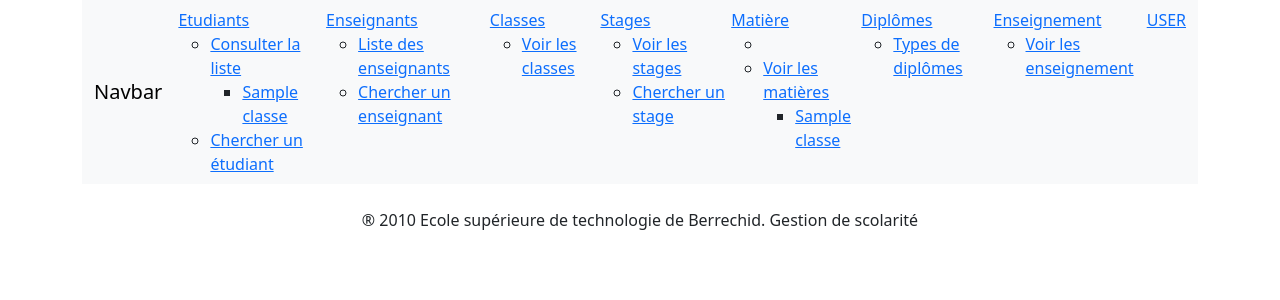
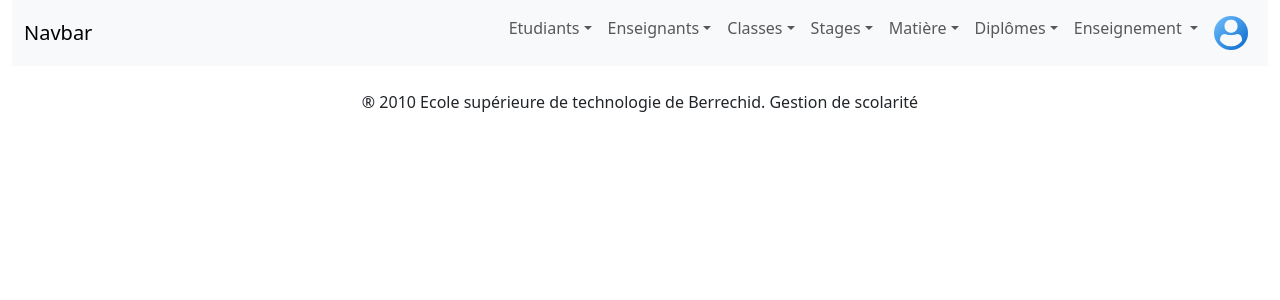
Before and after one commit to jonathan295/Devoir-PHP, a PHP site: page /index.php in a window 1280 px wide. Shown: the top 300 px of the page. Run offline with PHP 8.4, Linux system fonts and the light colour scheme; tables that the repository leaves empty or names only in its code hold one stand-in row (values such as "Sample post").

Commit message:
mise à jour de la navbar

```diff
--- a/pages/header.php
+++ b/pages/header.php
@@ -96,136 +96,179 @@ if(isset($_POST['mdp'])){
 	<meta name="viewport" content="width=device-width, initial-scale=1.0">
 	<link href="https://cdn.jsdelivr.net/npm/bootstrap@5.3.0-alpha1/dist/css/bootstrap.min.css" rel="stylesheet">
 	<title>Document</title>
+	<style>
+		.dropdown:hover > .dropdown-menu, .dropend:hover > .dropdown-menu{
+			display: block;
+			margin-top: 1%;
+		}
+		.dropend:hover > .dropdown-menu{
+			position: absolute;
+			top: 0;
+			left: 100%;
+			margin-top: 1%;
+		}
+	</style>
 </head>
 <body>
-	<div class="container">
+	<div class="container-fluid">
 		<nav class="navbar navbar-expand-lg bg-body-tertiary">
 			<div class="container-fluid">
 					<a class="navbar-brand" href="#">Navbar</a>
 					<button class="navbar-toggler" type="button" data-bs-toggle="collapse" data-bs-target="#navbarNavDropdown" aria-controls="navbarNavDropdown" aria-expanded="false" aria-label="Toggle navigation">
 					<span class="navbar-toggler-icon"></span>
 					</button>
-					<div class="collapse navbar-collapse" id="navbarNavDropdown">
+					<div class="collapse navbar-collapse justify-content-end" id="navbarNavDropdown">
 						<ul class="navbar-nav">
-							<li>
-        				        <a href="" class="">Etudiants</a>
-								<ul class="" style="">
-									<li><a href="">Consulter la liste</a>
-										<ul class="">
+							<li class="nav-item dropdown">
+        				        <a class="nav-link dropdown-toggle" href="#" role="button" data-bs-toggle="dropdown" aria-expanded="false">Etudiants</a>
+								<ul class="dropdown-menu">
+									<li class="nav-item dropend">
+										<a class="nav-link dropdown-toggle" href="#" role="button" data-bs-toggle="dropdown" aria-expanded="false">Consulter la liste</a>
+										<ul class="dropdown-menu">
 										<?php
         				                    $results=req_mysql($conn,"SELECT DISTINCT nom FROM classe",[], PDO::FETCH_ASSOC);
 											foreach ($results as $result){
-											    echo '<li><a href="listeEtudiant.php?nomcl='.$result['nom'].'">'.$result['nom'].'</a></li>';
+											    echo '<li><a class="nav-link dropdown-item" href="listeEtudiant.php?nomcl='.$result['nom'].'">'.$result['nom'].'</a></li>';
 											}
 										?>
 										</ul>
 									</li>
 									<?php if(isset($_SESSION['admin']) or isset($_SESSION['prof'])){/*!(isset($_SESSION['prof'])) and !(isset($_SESSION['public'])) and !(isset($_SESSION['etudiant']))*/
-									    echo '<li><a href="afficher_note.php">Consulter les notes</a>
-											<ul class="">';
+									    echo '<li class="nav-item dropend"><a class="nav-link dropdown-toggle" href="#" role="button" data-bs-toggle="dropdown" aria-expanded="false" href="afficher_note.php">Consulter les notes</a>
+											<ul class="dropdown-menu">';
 												foreach($datas as $data){
-												echo '<li><a href="afficher_note.php?nomcl='.$data['nom'].'">'.$data['nom'].'</a></li>';
+												echo '<li class="nav-item"><a class="nav-link dropdown-item" href="afficher_note.php?nomcl='.$data['nom'].'">'.$data['nom'].'</a></li>';
 												}
 										echo '</ul></li>';
-								if(!isset($_SESSION['prof'])){ echo '<li><a href="Ajout_etudiant.php">Ajouter un etudiant</a></li>';
+								if(!isset($_SESSION['prof'])){ echo '<li class="nav-item"><a class="nav-link" href="Ajout_etudiant.php">Ajouter un etudiant</a></li>';
 									} }
-								if(isset($_SESSION['etudiant'])){ echo '<li><a href="note_etudiant.php">Consulter les notes</a></li>'; } ?>
-									<li><a href="chercher_eleve.php?cherche_eleve=true">Chercher un étudiant</a></li>
+								if(isset($_SESSION['etudiant'])){ echo '<li class="nav-item"><a class="nav-link" href="note_etudiant.php">Consulter les notes</a></li>'; } ?>
+									<li class="nav-item"><a class="nav-link" href="chercher_eleve.php?cherche_eleve=true">Chercher un étudiant</a></li>
 								</ul>
 							</li>
-							<li>
-        				        <a href="#">Enseignants</a>
-								<ul class="niveau2" >
-									<li><a href="afficher_prof.php">Liste des enseignants</a></li>
+							<li class="nav-item dropdown">
+        				        <a class="nav-link dropdown-toggle" href="#" role="button" data-bs-toggle="dropdown" aria-expanded="false">Enseignants</a>
+								<ul class="dropdown-menu">
+									<li class="nav-item"><a class="nav-link dropdown-item" href="afficher_prof.php">Liste des enseignants</a></li>
 									<?php
         				                if((isset($_SESSION['admin'])) or (isset($_SESSION['prof']))){
-									        if(!isset($_SESSION['prof'])){echo '<li><a href="ajout_prof.php">Ajouter un enseignant</a></li>';}
+									        if(!isset($_SESSION['prof'])){echo '<li class="nav-item"><a class="nav-link dropdown-item" href="ajout_prof.php">Ajouter un enseignant</a></li>';}
 									    }
 									?>
-									<li>
-        				                <a href="chercher_prof.php?cherche_prof=true">Chercher un enseignant</a>
+									<li class="nav-item">
+        				                <a class="nav-link dropdown-item" href="chercher_prof.php?cherche_prof=true">Chercher un enseignant</a>
         				            </li>
 								</ul>
 							</li>
 							<?php
         				        $datas=req_mysql($conn,"SELECT DISTINCT nom FROM classe", [], PDO::FETCH_ASSOC);
-        				        echo '<li><a href="#">Classes</a><ul class=""><li><a href="affiche_classe.php">Voir les classes</a></li>';
+        				        echo '<li class="nav-item dropdown">
+									<a class="nav-link dropdown-toggle" href="#" role="button" data-bs-toggle="dropdown" aria-expanded="false" href="#">Classes</a>
+									<ul class="dropdown-menu">
+									<li class="nav-item">
+										<a class="nav-link dropdown-item" href="affiche_classe.php">Voir les classes</a>
+									</li>';
         				        if(!isset($_SESSION['admin'])){
         				            echo '</ul>';
         				        }else{
-        				            echo '<li><a href="ajout_classe.php">Ajouter une classe</a></li></ul></li>';
+        				            echo '<li class="nav-item"><a class="nav-link dropdown-item" href="ajout_classe.php">Ajouter une classe</a></li></ul></li>';
         				        }
         				    ?>
-							<li><a href="#">Stages</a>
-									<ul class="niveau2" >
-										<li><a href="afficher_stage.php">Voir les stages</a></li>
-									<?php if(isset($_SESSION['admin'])){ echo '<li><a href="ajout_stage.php">Ajouter un stage</a></li>'; } ?>
-										<li><a href="chercher_stage.php?cherche_stage=true">Chercher un stage</a></li>
+							<li class="nav-item dropdown">
+								<a class="nav-link dropdown-toggle" href="#" role="button" data-bs-toggle="dropdown" aria-expanded="false">Stages</a>
+								<ul class="dropdown-menu" >
+									<li class="nav-item"><a class="nav-link dropdown-item" href="afficher_stage.php">Voir les stages</a></li>
+								<?php if(isset($_SESSION['admin'])){ echo '<li class="nav-item"><a class="nav-link dropdown-item" href="ajout_stage.php">Ajouter un stage</a></li>'; } ?>
+									<li class="nav-item"><a class="nav-link dropdown-item" href="chercher_stage.php?cherche_stage=true">Chercher un stage</a></li>
 								</ul>
 							</li>
-							<?php if(isset($_SESSION['admin']) or isset($_SESSION['prof'])){ echo '<li><a href="#">Conseil</a>
-									<ul class="niveau2" >';
-									echo '<li><a href="affiche_conseil.php">Voir les conseils</a></li>';
-									if(isset($_SESSION['admin'])){ echo '<li><a href="ajout_conseil.php">Ajouter un conseil</a></li>'; }
+							<?php if(isset($_SESSION['admin']) or isset($_SESSION['prof'])){
+								echo '<li class="nav-item dropdown">
+										<a class="nav-link dropdown-toggle" href="#" role="button" data-bs-toggle="dropdown" aria-expanded="false">Conseil</a>
+										<ul class="dropdown-menu">
+											<li class="nav-item"><a class="nav-link dropdown-item" href="affiche_conseil.php">Voir les conseils</a></li>';
+									if(isset($_SESSION['admin'])){
+										echo '<li class="nav-item"><a class="nav-link dropdown-item" href="ajout_conseil.php">Ajouter un conseil</a></li>';
+									}
 								echo '</ul>
 									</li>'; } ?>
-							<li><a href="#">Matière </a>
-								<ul class="">
-									<li>
-        				                <li><a href="#">Voir les matières</a>
-										<ul class="">
+							<li class="nav-item dropdown">
+								<a class="nav-link dropdown-toggle" href="#" role="button" data-bs-toggle="dropdown" aria-expanded="false" href="#">Matière</a>
+								<ul class="dropdown-menu">
+									<li class="nav-item">
+        				                <li class="nav-item dropend">
+											<a class="nav-link dropdown-toggle" href="#" role="button" data-bs-toggle="dropdown" aria-expanded="false" href="#">Voir les matières</a>
+											<ul class="dropdown-menu">
 												<?php
 													foreach($datas as $data){
-        				                            echo '<li><a href="afficher_matiere.php?nomcl='.$data['nom'].'">'.$data['nom'].'</a></li>';
+														echo '<li class="nav-item"><a class="nav-link dropdown-item" href="afficher_matiere.php?nomcl='.$data['nom'].'">'.$data['nom'].'</a></li>';
 														}
 													echo '</ul> </li>';
-								                if(isset($_SESSION['admin'])){ echo '<li><li><a href="ajout_matiere.php">Ajouter une matière</a></li>'; }
+													if(isset($_SESSION['admin'])){
+														echo '<li class="nav-item"><li class="nav-item"><a class="nav-link" href="ajout_matiere.php">Ajouter une matière</a></li>'; }
 														echo '</ul></li>';
 														if(isset($_SESSION['admin']) or isset($_SESSION['prof'])){
-        				                                echo'<li><a href="#">Bulletins</a><ul class="niveau2">';
+															echo'<li class="nav-item dropdown">
+																	<a class="nav-link dropdown-toggle" href="#" role="button" data-bs-toggle="dropdown" aria-expanded="false" href="#">Bulletins</a>
+																	<ul class="dropdown-menu">';
 														//if(isset($_SESSION['admin'])){ echo '<li><a href="ajout_bulettin.php">Ajouter une note final</a></li>'; }
-								                        echo '<li><a href="afficher_bulettin.php">note final d\'un etudiant</a></li>';
+															echo '<li class="nav-item"><a class="nav-link dropdown-item" href="afficher_bulettin.php">note final d\'un etudiant</a></li>';
 															echo'</ul></li>';}
-							                            echo '<li><a href="#">Diplômes</a><ul class="niveau2">
-        				                                        <li><a href="type_diplome.php">Types de diplômes</a></li>';
+															echo '<li class="nav-item dropdown">
+																	<a class="nav-link dropdown-toggle" href="#" role="button" data-bs-toggle="dropdown" aria-expanded="false" href="#">Diplômes</a>
+																	<ul class="dropdown-menu">
+																		<li class="nav-item"><a class="nav-link dropdown-item" href="type_diplome.php">Types de diplômes</a></li>';
 															if(isset($_SESSION['admin']) or isset($_SESSION['prof']))
-        				                                    echo '<li><a href="diplome_obt.php">Diplômes obtenus</a></li>	';
+																echo '<li class="nav-item"><a class="nav-link dropdown-item" href="diplome_obt.php">Diplômes obtenus</a></li>	';
 															if(isset($_SESSION['admin']))
-        				                                    echo '<li><a href="ajout_diplome.php?ajout_type">Ajouter un nouveau type</a></li>
-        				                                    <li><a href="ajout_diplome.php?ajout_diplome">Ajouter une obtention </a>	</li>';
+																echo '<li class="nav-item"><a class="nav-link dropdown-item" href="ajout_diplome.php?ajout_type">Ajouter un nouveau type</a></li>
+																<li class="nav-item"><a class="nav-link dropdown-item" href="ajout_diplome.php?ajout_diplome">Ajouter une obtention </a>	</li>';
 												?>
 											</ul>
 										</li>
+        				            </li>
 						<?php if(isset($_SESSION['admin']) or isset($_SESSION['prof']))
-							echo '<li>
-        				            <a href="#">Evalutation</a>
-									<ul class="niveau2">
-										<li><a href="ajout_eval.php">Ajouter une evaluation</a></li>
-										<li><a href="afficher_evaluation.php">Voir les evalutations</a></li>
+							echo '<li class="nav-item dropdown">
+        				            <a class="nav-link dropdown-toggle" href="#" role="button" data-bs-toggle="dropdown" aria-expanded="false" href="#">Evalutation</a>
+									<ul class="dropdown-menu">
+										<li class="nav-item"><a class="nav-link dropdown-item" href="ajout_eval.php">Ajouter une evaluation</a></li>
+										<li class="nav-item"><a class="nav-link dropdown-item" href="afficher_evaluation.php">Voir les evalutations</a></li>
 						            </ul>
 								</li>
-        				        <li>
-        				            <a href="ajout_devoir.php">Devoirs</a>
-        				            <ul class="niveau2">
-        				            <li><a href="ajout_devoir.php">Ajouter un devoir</a></li>
-        				            <li><a href="afficher_devoir.php">Voir les devoirs</a></li>
+        				        <li class="nav-item dropdown">
+        				            <a class="nav-link dropdown-toggle" href="#" role="button" data-bs-toggle="dropdown" aria-expanded="false" href="ajout_devoir.php">Devoirs</a>
+        				            <ul class="dropdown-menu">
+        				            <li class="nav-item"><a class="nav-link dropdown-item" href="ajout_devoir.php">Ajouter un devoir</a></li>
+        				            <li class="nav-item"><a class="nav-link dropdown-item" href="afficher_devoir.php">Voir les devoirs</a></li>
         				            </ul>
         				        </li>';
 						?>
-							<li><a href="#">Enseignement </a>
-								<ul class="niveau2" >
-									<li><a href="afficher_enseign.php">Voir les enseignement</a></li>
+							<li class="nav-item dropdown">
+								<a class="nav-link dropdown-toggle" href="#" role="button" data-bs-toggle="dropdown" aria-expanded="false" href="#">Enseignement </a>
+								<ul class="dropdown-menu" >
+									<li class="nav-item"><a class="nav-link dropdown-item" href="afficher_enseign.php">Voir les enseignement</a></li>
 									<?php if(isset($_SESSION['admin'])){/*!(isset($_SESSION['prof'])) and !(isset($_SESSION['public'])) and !(isset($_SESSION['etudiant']))*/
-									echo '<li><a href="ajout_enseignement.php">Ajouter un enseignement</a></li>';
+									echo '<li class="nav-item"><a class="nav-link dropdown-item" href="ajout_enseignement.php">Ajouter un enseignement</a></li>';
 									} ?>
 								</ul>
 							</li>
-        				    <li><a href="
+        				    <li class="nav-item dropdown">
+								<div class="nav-link" href="#" role="button" data-bs-toggle="dropdown" aria-expanded="false" style="width:50px;">
+									<img src="/newgestion/pages/user_icone.png" alt="user" style="object-fit: contain; width: 100%; height: 100%;">
+								</div>
+								<ul class="dropdown-menu" style="right: 0;">
+									<li class="nav-item">
+										<a class="nav-link" href="
 										<?php
 											if ($_SERVER["PHP_SELF"]=="/newgestion/pages/connexion.php")
 												{echo "#";}
-								else {echo "pages/connexion.php";}
-							?>">USER</a></li>
+											else {echo "/newgestion/pages/connexion.php";}
+										?>
+									 ">Connexion</a>
+									</li>
+									<li class="nav-item"><a class="nav-link" href="">Déconnexion</a></li>
+								</ul>
+							</li>
         				</ul>
 					</div>
 			</div>
```
Also changed, not shown: pages/user_icone.png (added). Lines whose indentation alone changed are shown as unchanged.
